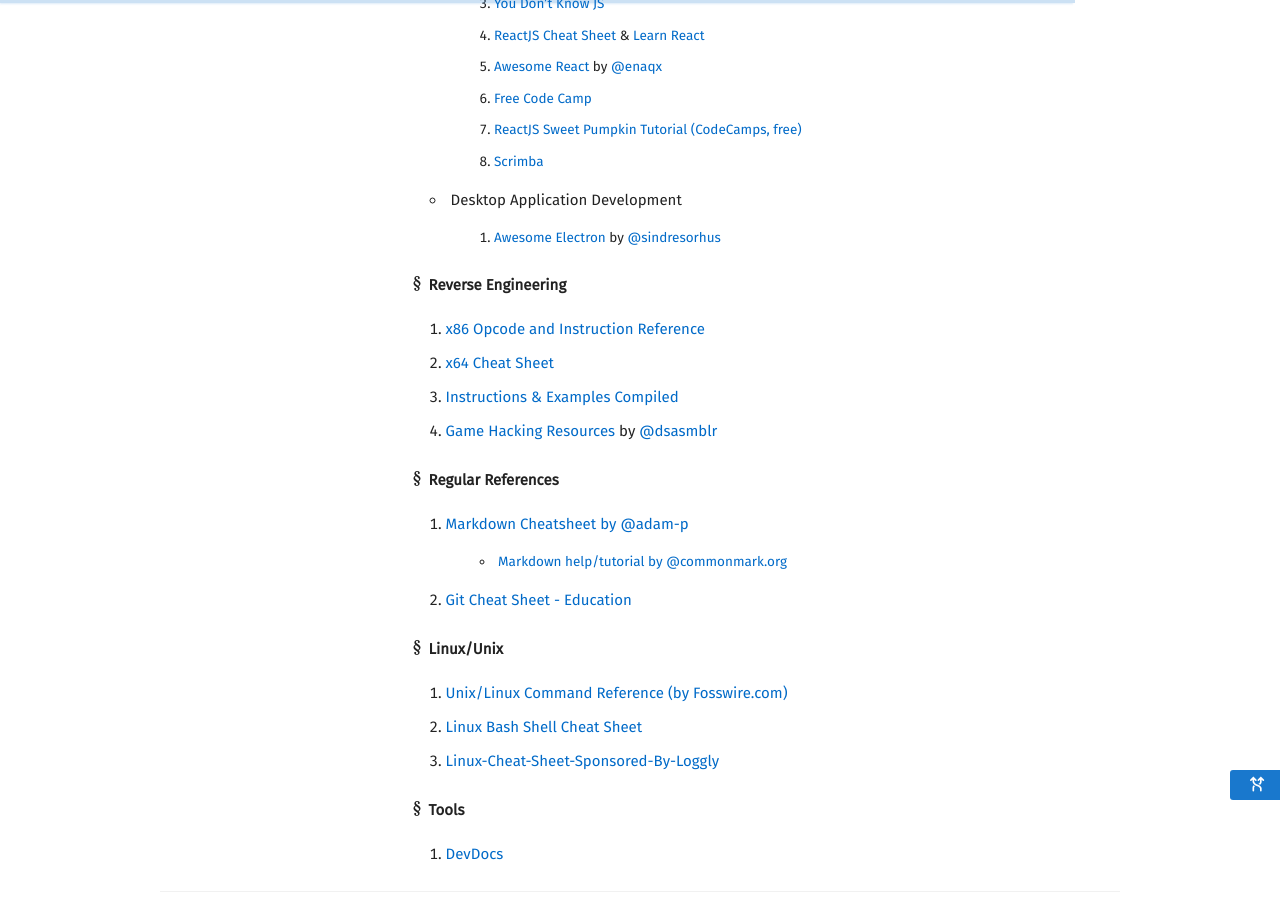
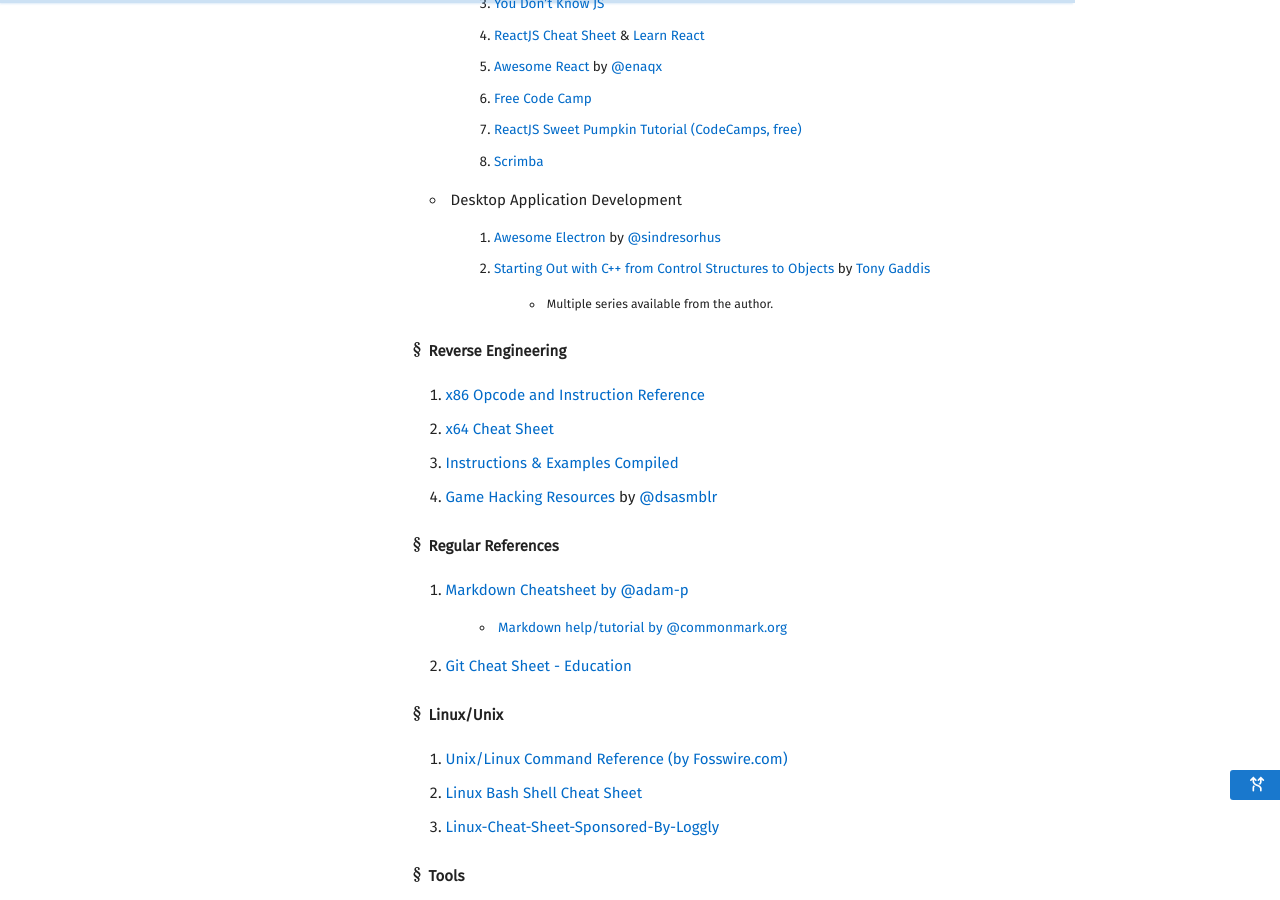
Before and after one commit to intern0t/personal-blog, a Jekyll site: the page built from library.md, in a window 1280 px wide and 900 px high, scrolled down 1340 px. Built offline with Jekyll 4.4.1, drawn with Linux system fonts in a browser that asks for light colours; nearby versions of some CDN libraries; some web fonts are replaced.

Commit message:
New library update.

```diff
--- a/library.md
+++ b/library.md
@@ -44,6 +44,8 @@ permalink: /library/
   8. [Scrimba](https://scrimba.com)
 + Desktop Application Development
   1. [Awesome Electron](https://github.com/sindresorhus/awesome-electron) by [@sindresorhus](https://github.com/sindresorhus/)
+  2. [Starting Out with C++ from Control Structures to Objects](https://www.amazon.com/Starting-Out-Control-Structures-Objects/dp/0134498372) by [Tony Gaddis](https://media.pearsoncmg.com/bc/abp/cs-resources/products/series.html#series,series=Gaddis)
+        * Multiple series available from the author.
 
 ###### <span class="icon-section"></span> **Reverse Engineering**
 1. [x86 Opcode and Instruction Reference](http://ref.x86asm.net/)
```
